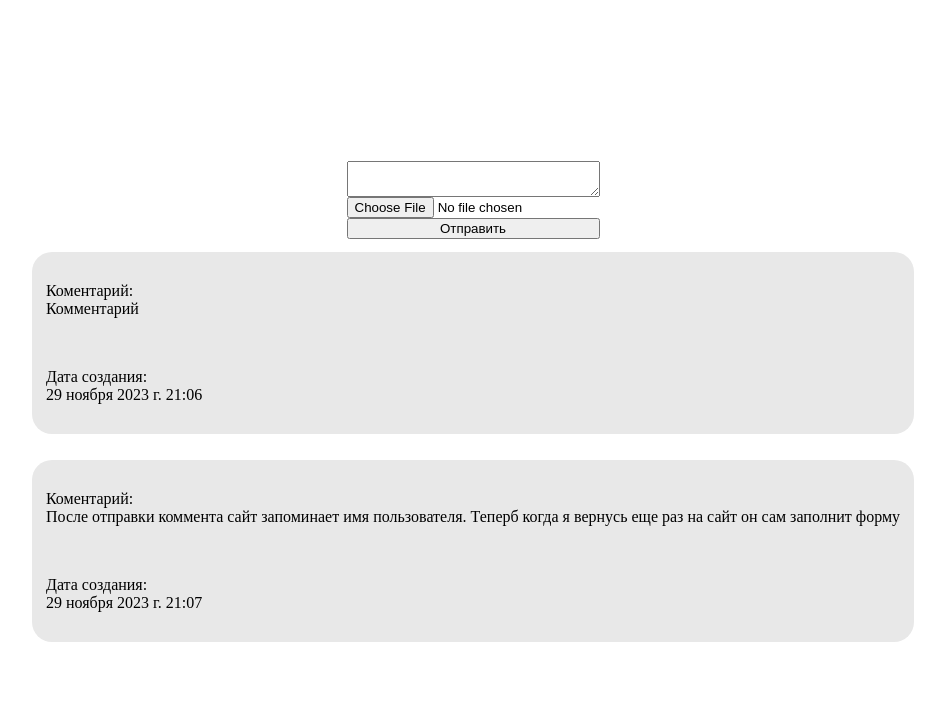
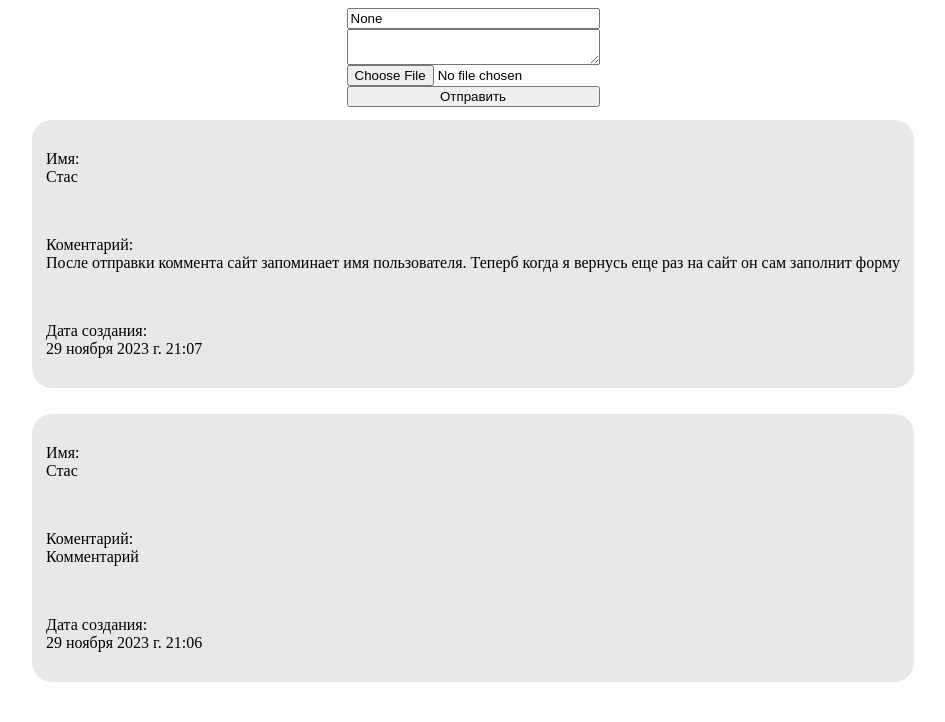
Before and after one commit to fcg-coder/GES2, a Django app: page /comments/comments/1/ in a window 1280 px wide. Shown: the top 722 px of the page, without its empty margins (167-1112 px from the left). After the commit the page ends 682 px from the top, so only its background shows below. Run offline with Django 4.2, Linux system fonts and the light colour scheme; data comes from the database, SQL or seed files in the repository; both versions use the stored data as it was after the commit.

Commit message:
Имя пользователя, которое сохраняется в сессии

```diff
--- a/GES/GAS/apps/coments/models.py
+++ b/GES/GAS/apps/coments/models.py
@@ -8,7 +8,8 @@ class Comment(models.Model):
     document = models.FileField(upload_to='documents/')
     documentName = models.CharField('Имя файла', max_length= 50)
     idOfPage = models.IntegerField('Id страницы')
-
+    username = models.CharField('Имя пользователя', max_length= 25)
+    adminNameComment = models.TextField('Имя объекта')
     def is_image_file(file_path):
         image_extensions = ['.jpg', '.jpeg', '.png', '.gif']
         file_extension = os.path.splitext(file_path)[1].lower()
@@ -19,7 +20,7 @@ class Comment(models.Model):
             return False
 
     def __str__(self):
-        return self.comment_text
+        return self.adminNameComment
 
 
 
--- a/GES/GAS/apps/coments/views.py
+++ b/GES/GAS/apps/coments/views.py
@@ -8,26 +8,38 @@ from .forms import FileCommentForm
 def index(request, idOfPage):
     idOfPage = int(idOfPage)
     obj = Comment.objects.all()
-    return render(request, 'comments/list.html', {'obj': obj, 'idOfPage': idOfPage} )
+    username = request.session.get('username')
+    return render(request, 'comments/list.html', {'obj': obj, 'idOfPage': idOfPage, 'username': username} )
 
 @csrf_exempt
 def leave_comment(request, idOfPage):
     if request.method == 'POST':
         Pageid = int(idOfPage)
         print(Pageid)
+        request.session['username'] = request.POST.get('username')
+        username = request.session.get('username')
+        if username is None:
+            username = request.POST.get('username')
+            if username is None or username == '':
+                username = 'Anonymous'
         comment_text = request.POST.get('comment_text', '')  # Второй аргумент - пустая строка, которая будет использоваться по умолчанию, если ключ отсутствует
         document = request.FILES.get('document')
-        if document != None:
-            documentName = document.name
+
+        documentName = ''
+        if comment_text == '':
+            if document == None:
+                documentName = ''
+                return redirect('comments:index', idOfPage=Pageid)
+            else:
+                documentName = document.name
+                adminNameComment = document.name
+
         else:
-            documentName = ''
-            if comment_text == '':
-                return redirect('comments:index', idOfPage=Pageid)
+            adminNameComment = comment_text
 
 
-
-        comment = Comment(comment_text=comment_text, document=document,
-        documentName = documentName, idOfPage = Pageid)
+        comment = Comment(username = username, comment_text=comment_text, document=document,
+        documentName = documentName, idOfPage = Pageid, adminNameComment = adminNameComment)
         comment.pub_date = timezone.now()  # добавляем значение для поля pub_date
         comment.save()
         return redirect('comments:index', idOfPage=Pageid) # Если ни комментария, ни файла нет, возвращаем ошибку или делаем что-то другое по вашему усмотрению
--- a/GES/GAS/templates/comments/list.html
+++ b/GES/GAS/templates/comments/list.html
@@ -8,14 +8,15 @@
 <body>
 
 <div style="display: flex;
-height: 100vh;
+
 flex-wrap: nowrap;
 flex-direction: column;
 justify-content: center;align-items: center;">
 
 <div class="form" style="display: flex; justify-content: center;">
     <form style="display: flex; flex-direction: column;" method="post" action="{% url 'comments:leave_comment' idOfPage %}" enctype="multipart/form-data">
-                     {% csrf_token %}
+        {% csrf_token %}
+        <input type="text" id="usernameInput" name="username" value="{{ username }}" required>
         <!-- Текстовый комментарий -->
         <textarea name="comment_text"></textarea>
 
@@ -26,16 +27,23 @@ justify-content: center;align-items: center;">
         <button type="submit">Отправить</button>
       </form>
 
+
 </div>
+
 
 <div class="content" style="display: flex; justify-content: center;display: flex;
 justify-content: center;
 
     flex-direction: column;">
 
-  {% for a in obj %}
+  {% for a in obj  reversed %}
     {% if a.idOfPage == idOfPage %}
         <div style="padding: 14px; margin: 13px; background-color: #e8e8e8; border-radius: 20px;">
+
+
+            <p>Имя:<br> {{ a.username }}</p><br>
+
+
             {% if a.comment_text %}
                 <p>Коментарий:<br> {{ a.comment_text }}</p><br>
             {% endif %}
@@ -55,8 +63,6 @@ justify-content: center;
 {% endfor %}
 
 </div>
-
-
 </div>
 </body>
 </html>
```
Also changed, not shown: GES/GAS/apps/coments/migrations/0013_comment_username.py (added), GES/GAS/apps/coments/migrations/0014_comment_adminnamecomment.py (added), GES/db.sqlite3, GES/media/documents/Скорее_бы_на_Баикал_6WyUCuM.jpeg (added), GES/media/documents/Скорее_бы_на_Баикал_Lmxt9Qm.jpeg (added), GES/media/documents/Скорее_бы_на_Баикал_Wq5mmCf.jpeg (added), GES/media/documents/Скорее_бы_на_Баикал_hFu9VJs.jpeg (added), GES/media/documents/Скорее_бы_на_Баикал_iq2EqO9.jpeg (added), GES/media/documents/Скорее_бы_на_Баикал_voUo0F3.jpeg (added).
